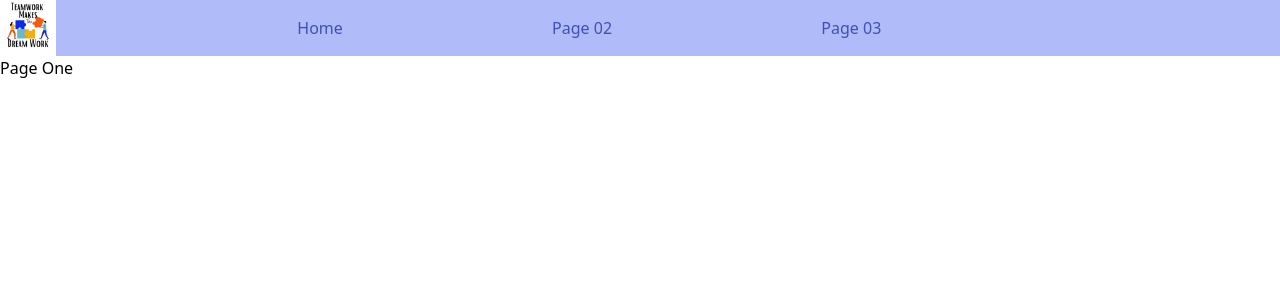
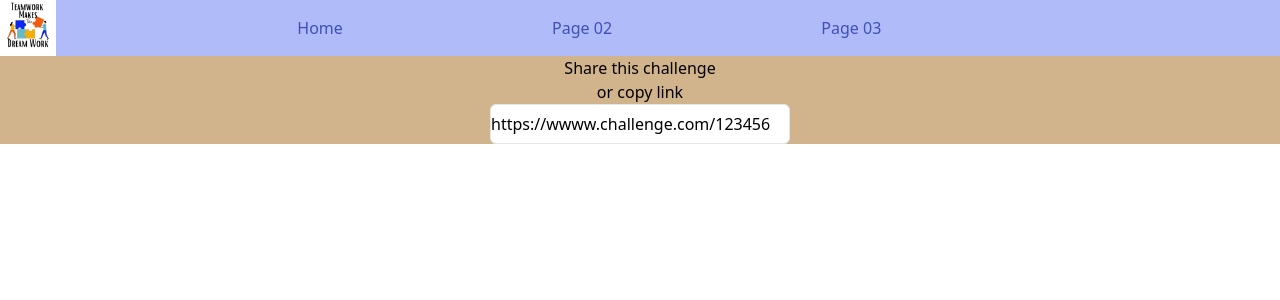
Before and after one commit to ngeTaco/COLLABORATING-ON-GITHUB, a React (Vite) app: page / in a window 1280 px wide. Shown: the top 300 px of the page. Built offline with nearby package versions, Linux system fonts and the light colour scheme.

Commit message:
working on page one

```diff
--- a/src/PageOne.jsx
+++ b/src/PageOne.jsx
@@ -3,8 +3,14 @@ export default function PageOne() {
 
 
   return (
-    <>
-      Page One
-    </>
+      <center className="bg-red">
+        <div style={{backgroundColor: "tan"}}>
+        <h1>Share this challenge</h1>
+        <p>or copy link</p>
+        <form>
+          <input type="text" className="fieldDesign" value="https://wwww.challenge.com/123456" />
+        </form>
+        </div>
+      </center>
   );
 }
--- a/src/index.css
+++ b/src/index.css
@@ -15,3 +15,10 @@
     @apply font-extrabold;
   }
 }
+
+.fieldDesign {
+  border: 1px solid #e2e8f0;
+  border-radius: 0.375rem;
+  width: 300px;
+  height: 40px;
+}
```
